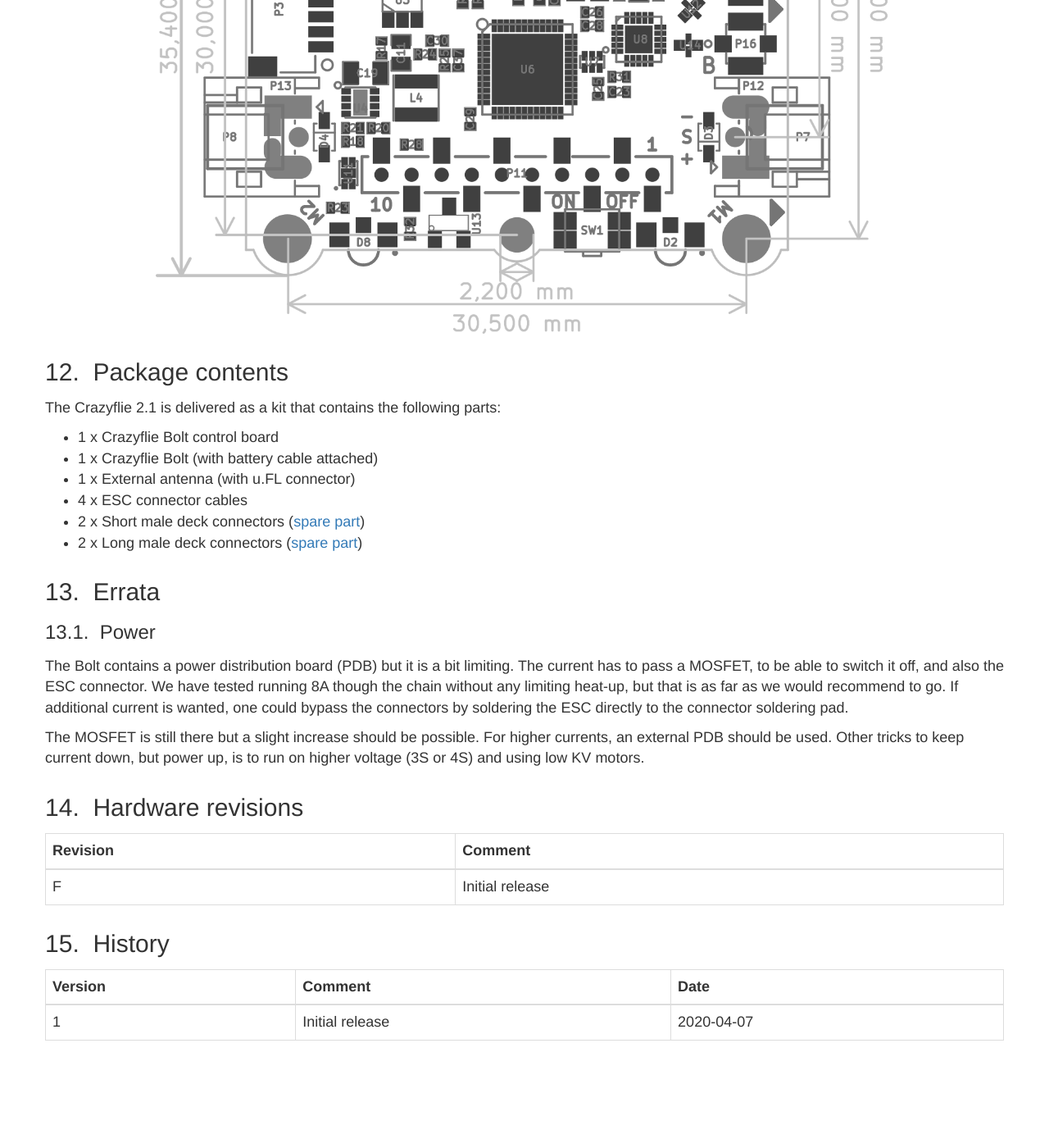
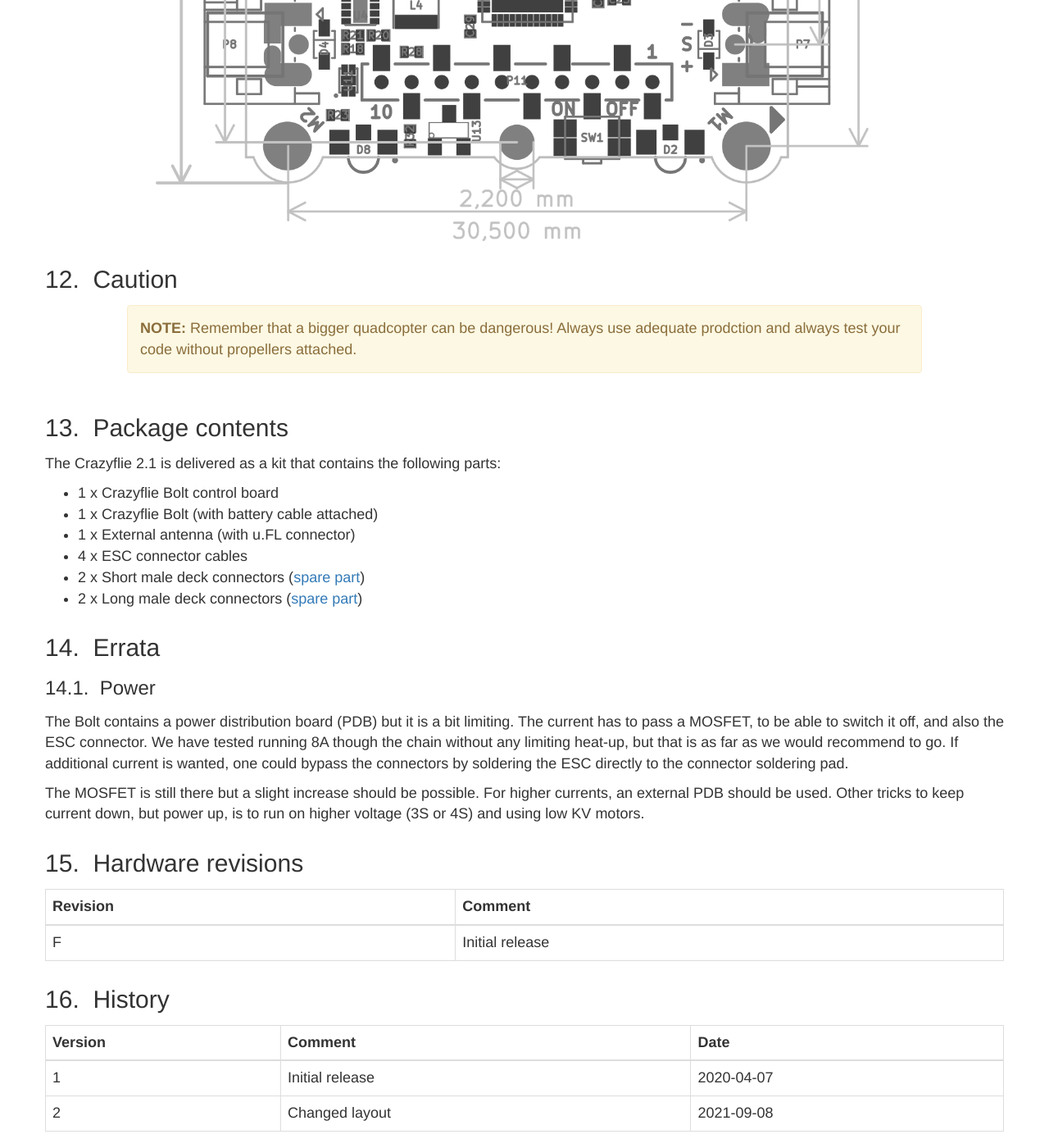
Before and after one commit to bitcraze/hardware, a Jekyll site: the page built from src/products/crazyflie-bolt/datasheet/index.md, in a window 1280 px wide and 1400 px high, scrolled down 5604 px. Shown: the whole window at 82% size. Built offline with Jekyll 4.4.1, drawn with Linux system fonts in a browser that asks for light colours; before the commit the page ends 6893 px from its top, so only the background shows below that; some of the changed text lies outside the part shown.

Commit message:
Changed layout of Bolt datasheet

```diff
--- a/src/products/crazyflie-bolt/datasheet/index.md
+++ b/src/products/crazyflie-bolt/datasheet/index.md
@@ -2,7 +2,7 @@
 layout: datasheet-base
 title: Crazyflie Bolt
 sku: 114991537
-version: 1
+version: 2
 status: early-access
 ---
 
@@ -105,11 +105,6 @@ mounted on the arms as this frees up space for decks.
 * If higher then 8A is wanted only connect the signal wires from the ESC connectors to the ESC.
 Preferably still power the Bolt control board via the battery connector so the battery voltage can be monitored.
 
-{% datasheet_notice warning; %}
-**NOTE:** Remember that a bigger quadcopter can be dangerous! Always use adequate prodction and
-always test your code without propellers attached.
-{% enddatasheet_notice %}
-
 ### Example connection
 
 Below is an image of an example setup:
@@ -133,6 +128,13 @@ Below is an image of an example setup:
 ## Mechanical drawing
 
 {% datasheet_img Mechanical drawing; large; center; crazyflie-bolt-mechanics.png; %}
+
+## Caution
+
+{% datasheet_notice warning; %}
+**NOTE:** Remember that a bigger quadcopter can be dangerous! Always use adequate prodction and
+always test your code without propellers attached.
+{% enddatasheet_notice %}
 
 ## Package contents
 
@@ -169,3 +171,4 @@ and using low KV motors.
 | Version | Comment | Date |
 | ------- | ------- | ---- |
 | 1 | Initial release | 2020-04-07 |
+| 2 | Changed layout | 2021-09-08 |
```
